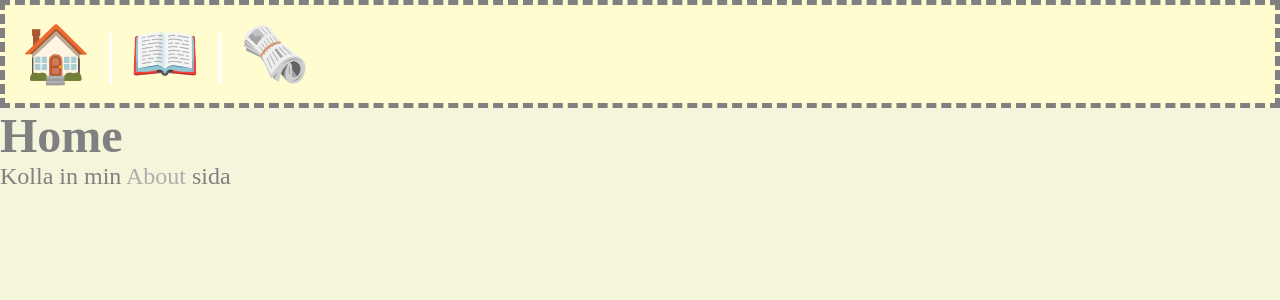
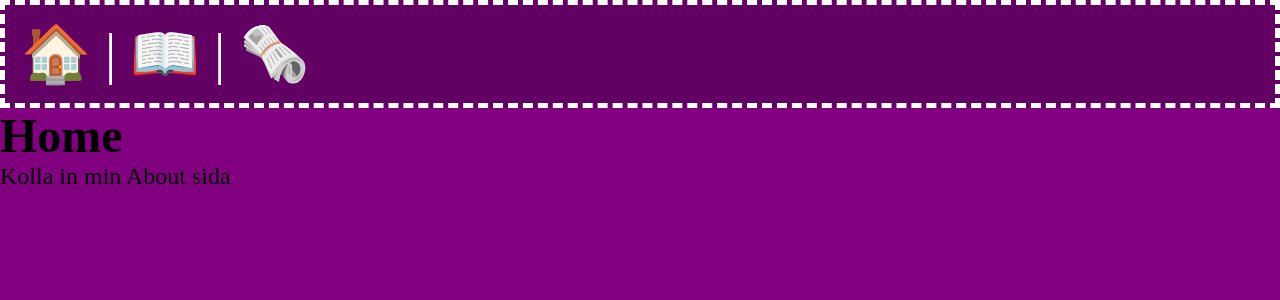
Before and after one commit to Blixt3n/Django-uppgift, a Django app: page / in a window 1280 px wide. Shown: the top 300 px of the page. Run offline with Django 5.2, Linux system fonts and the light colour scheme; parts of the project's set-up code (start-up, migrations or seed data) failed here and were passed over.

Commit message:
Tredje commit

```diff
--- a/static/css/style.css
+++ b/static/css/style.css
@@ -7,8 +7,8 @@
 body {
     display: flex;
     font-size: 1.5rem;
-    background-color: beige;
-    color: grey;
+    background-color: purple;
+    color: black;
     flex-direction: column;
 }
 
@@ -18,24 +18,29 @@ h1, p, h2 {
 
 nav{
     padding: 1rem;
-    background-color: #FFFDD0;
+    background-color: rgb(99, 0, 99);
     color: white;
     font-size: 3.5rem;
-    border:5px solid grey;
+    border:5px solid white;
     border-style: dashed;
 }
 
 a {
     text-decoration: none;
-    color: rgb(174, 174, 174);
+    color: black;
 }
 
 a:hover {
-    color: rgba(174, 174, 174, 0.491);
+    color: rgba(0, 0, 0, 0.5);
 }
 
 .banner{
     display:block;
     width: 100%;
     max-width: 300px;
+    border: solid white 2px;
 }
+
+main{
+    align-items: center;
+}
```
Also changed, not shown: db.sqlite3.
